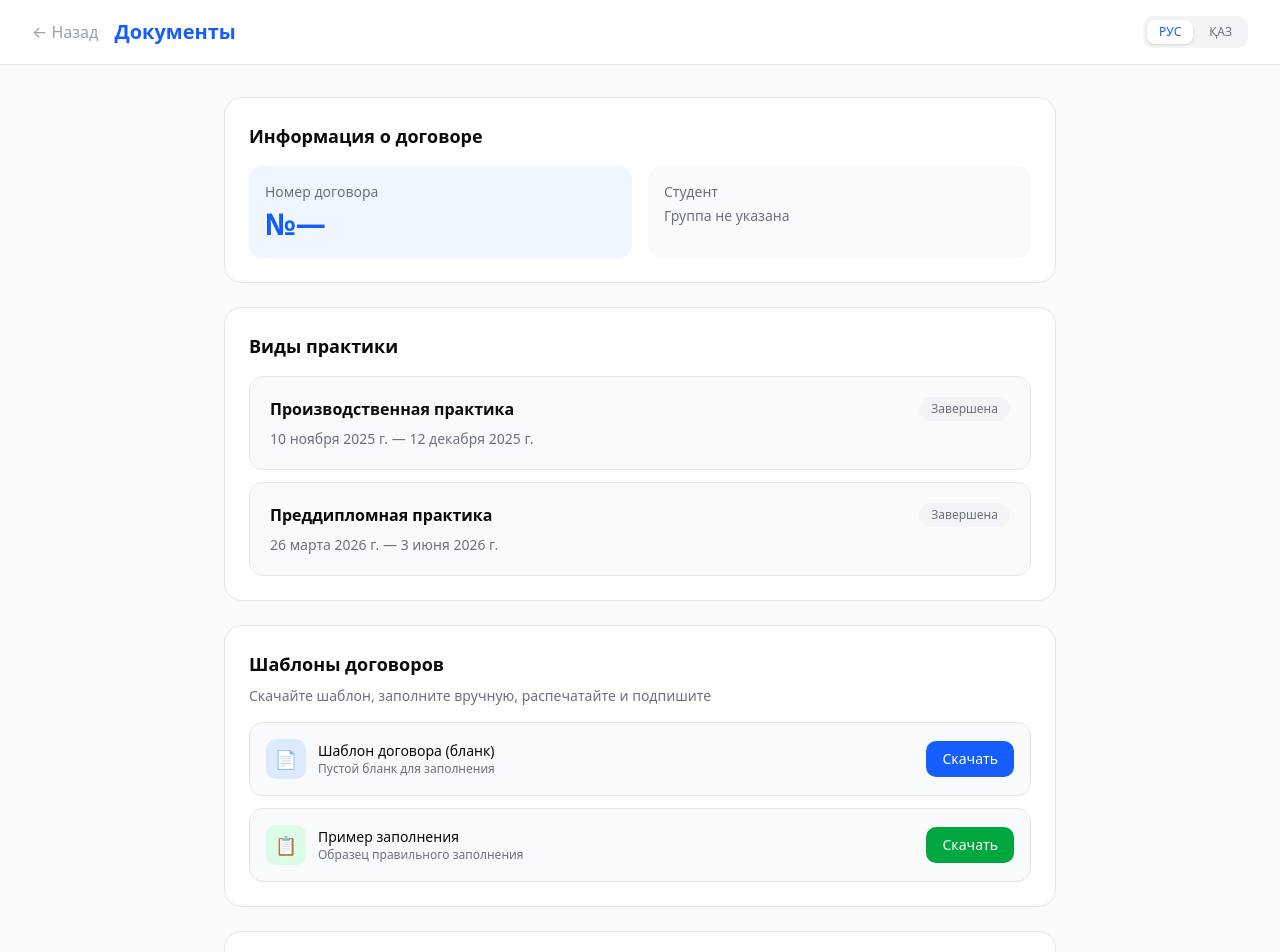
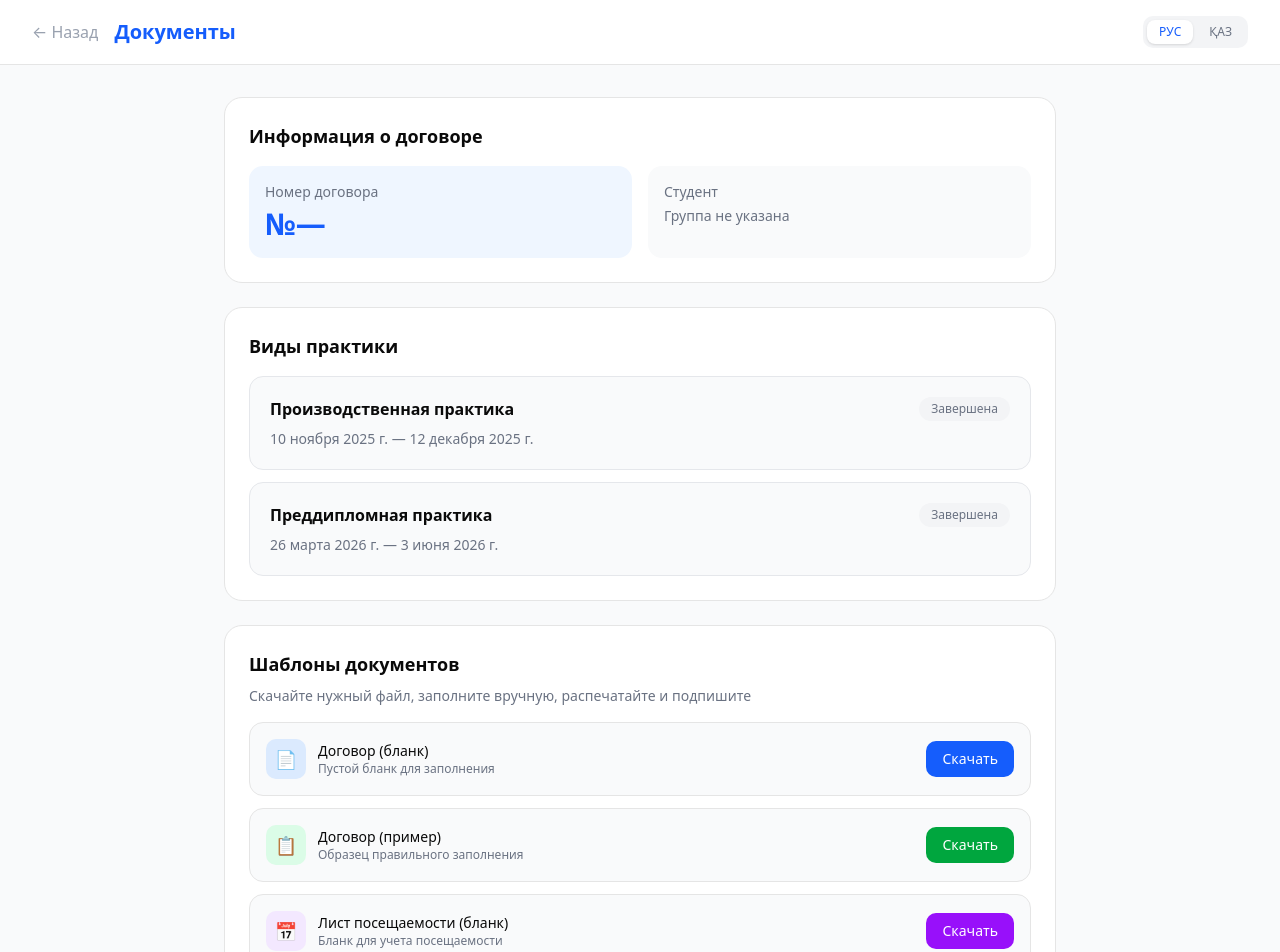
Before and after one commit to AiaLans/diplom_aya, a Next.js app: page /student/documents in a window 1280 px wide. Shown: the top 952 px of the page. Built offline with nearby package versions, Linux system fonts and the light colour scheme; no server answers; the database is empty; sample sign-in values are in the browser's storage.

Commit message:
added all files

```diff
--- a/app/(dashboard)/student/documents/DocumentsClient.tsx
+++ b/app/(dashboard)/student/documents/DocumentsClient.tsx
@@ -7,6 +7,57 @@ import LangSwitcher from '@/components/LangSwitcher'
 import { useLang } from '@/lib/useLang'
 
 const MONTHS_KZ_LOWER = ['қаңтар', 'ақпан', 'наурыз', 'сәуір', 'мамыр', 'маусым', 'шілде', 'тамыз', 'қыркүйек', 'қазан', 'қараша', 'желтоқсан']
+
+const TEMPLATE_FILES = [
+  {
+    href: '/Договор_-_бланк.docx',
+    icon: '📄',
+    iconClass: 'bg-blue-100',
+    title: { ru: 'Договор (бланк)', kz: 'Шарт (бланк)' },
+    desc: { ru: 'Пустой бланк для заполнения', kz: 'Толтыруға арналған бос бланк' },
+    buttonClass: 'bg-blue-600 hover:bg-blue-700',
+  },
+  {
+    href: '/Договор_-_пример.docx',
+    icon: '📋',
+    iconClass: 'bg-green-100',
+    title: { ru: 'Договор (пример)', kz: 'Шарт (үлгі)' },
+    desc: { ru: 'Образец правильного заполнения', kz: 'Дұрыс толтыру үлгісі' },
+    buttonClass: 'bg-green-600 hover:bg-green-700',
+  },
+  {
+    href: '/Лист_посещаемости_бланк.docx',
+    icon: '📅',
+    iconClass: 'bg-purple-100',
+    title: { ru: 'Лист посещаемости (бланк)', kz: 'Қатысу парағы (бланк)' },
+    desc: { ru: 'Бланк для учета посещаемости', kz: 'Қатысуды есепке алу бланкі' },
+    buttonClass: 'bg-purple-600 hover:bg-purple-700',
+  },
+  {
+    href: '/Лист_посещаемости_пример.docx',
+    icon: '✅',
+    iconClass: 'bg-emerald-100',
+    title: { ru: 'Лист посещаемости (пример)', kz: 'Қатысу парағы (үлгі)' },
+    desc: { ru: 'Пример заполненного листа посещаемости', kz: 'Толтырылған қатысу парағының үлгісі' },
+    buttonClass: 'bg-emerald-600 hover:bg-emerald-700',
+  },
+  {
+    href: '/Содержание_отчета_слайда.docx',
+    icon: '📊',
+    iconClass: 'bg-orange-100',
+    title: { ru: 'Содержание отчета слайда', kz: 'Слайд есебінің мазмұны' },
+    desc: { ru: 'Структура содержания для отчета', kz: 'Есеп мазмұнының құрылымы' },
+    buttonClass: 'bg-orange-600 hover:bg-orange-700',
+  },
+  {
+    href: '/Характеристика_шаблон.docx',
+    icon: '📝',
+    iconClass: 'bg-sky-100',
+    title: { ru: 'Характеристика (шаблон)', kz: 'Мінездеме (үлгі)' },
+    desc: { ru: 'Шаблон характеристики студента', kz: 'Студент мінездемесінің үлгісі' },
+    buttonClass: 'bg-sky-600 hover:bg-sky-700',
+  },
+]
 
 function formatDate(dateStr: string, lang: string) {
   const date = new Date(dateStr + 'T00:00:00')
@@ -31,12 +82,8 @@ const translations = {
     active: '● Активна',
     completed: 'Завершена',
     upcoming: 'Предстоит',
-    templatesTitle: 'Шаблоны договоров',
-    templatesDesc: 'Скачайте шаблон, заполните вручную, распечатайте и подпишите',
-    contractBlank: 'Шаблон договора (бланк)',
-    contractBlankDesc: 'Пустой бланк для заполнения',
-    contractExample: 'Пример заполнения',
-    contractExampleDesc: 'Образец правильного заполнения',
+    templatesTitle: 'Шаблоны документов',
+    templatesDesc: 'Скачайте нужный файл, заполните вручную, распечатайте и подпишите',
     download: 'Скачать',
     uploadTitle: 'Загрузить документ',
     uploadDesc: 'Загрузите PDF, после проверки администратор подпишет его через Kripto',
@@ -54,12 +101,8 @@ const translations = {
     active: '● Белсенді',
     completed: 'Аяқталды',
     upcoming: 'Алдағы',
-    templatesTitle: 'Шарт үлгілері',
-    templatesDesc: 'Үлгіні жүктеп алып, қолмен толтырыңыз, басып шығарып, қол қойыңыз',
-    contractBlank: 'Шарт үлгісі (бланк)',
-    contractBlankDesc: 'Толтыруға арналған бос бланк',
-    contractExample: 'Толтыру үлгісі',
-    contractExampleDesc: 'Дұрыс толтыру үлгісі',
+    templatesTitle: 'Құжат үлгілері',
+    templatesDesc: 'Қажетті файлды жүктеп алып, қолмен толтырыңыз, басып шығарып, қол қойыңыз',
     download: 'Жүктеу',
     uploadTitle: 'Құжатты жүктеу',
     uploadDesc: 'PDF жүктеңіз, тексеруден кейін әкімші оны Kripto арқылы қол қояды',
@@ -149,44 +192,31 @@ export default function DocumentsClient({ student, documents }: { student: any,
           </div>
         </div>
 
-        {/* Шаблоны договоров */}
+        {/* Шаблоны документов */}
         <div className="bg-white rounded-2xl border p-6 mb-6">
           <h2 className="text-lg font-semibold mb-2">{t.templatesTitle}</h2>
           <p className="text-gray-500 text-sm mb-4">{t.templatesDesc}</p>
           <div className="space-y-3">
-            <div className="flex items-center justify-between gap-4 p-4 bg-gray-50 rounded-xl border">
+            {TEMPLATE_FILES.map(file => (
+              <div key={file.href} className="flex items-center justify-between gap-4 p-4 bg-gray-50 rounded-xl border">
                 <div className="flex items-center gap-3 min-w-0">
-                <div className="w-10 h-10 bg-blue-100 rounded-lg flex items-center justify-center text-lg shrink-0">📄</div>
+                  <div className={`w-10 h-10 ${file.iconClass} rounded-lg flex items-center justify-center text-lg shrink-0`}>
+                    {file.icon}
+                  </div>
                   <div className="min-w-0">
-                  <p className="font-medium text-sm">{t.contractBlank}</p>
-                  <p className="text-xs text-gray-500">{t.contractBlankDesc}</p>
+                    <p className="font-medium text-sm">{file.title[lang as 'ru' | 'kz'] ?? file.title.ru}</p>
+                    <p className="text-xs text-gray-500">{file.desc[lang as 'ru' | 'kz'] ?? file.desc.ru}</p>
                   </div>
                 </div>
                 <a
-                href="/Договор_-_бланк.docx"
+                  href={file.href}
                   download
-                className="bg-blue-600 text-white px-4 py-2 rounded-lg text-sm font-medium hover:bg-blue-700 shrink-0"
+                  className={`${file.buttonClass} text-white px-4 py-2 rounded-lg text-sm font-medium shrink-0`}
                 >
                   {t.download}
                 </a>
               </div>
-
-            <div className="flex items-center justify-between gap-4 p-4 bg-gray-50 rounded-xl border">
-              <div className="flex items-center gap-3 min-w-0">
-                <div className="w-10 h-10 bg-green-100 rounded-lg flex items-center justify-center text-lg shrink-0">📋</div>
-                <div className="min-w-0">
-                  <p className="font-medium text-sm">{t.contractExample}</p>
-                  <p className="text-xs text-gray-500">{t.contractExampleDesc}</p>
-                </div>
-              </div>
-              <a
-                href="/Договор_-_пример.docx"
-                download
-                className="bg-green-600 text-white px-4 py-2 rounded-lg text-sm font-medium hover:bg-green-700 shrink-0"
-              >
-                {t.download}
-              </a>
-            </div>
+            ))}
           </div>
         </div>
 
```
Lines whose indentation alone changed are shown as unchanged.
